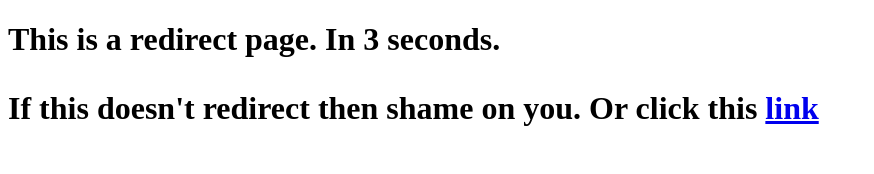
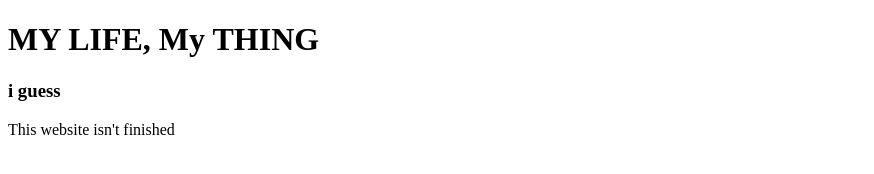
Before and after one commit to JMO3279/Laos-is-Thai, a plain HTML site: page index.html in a window 1280 px wide. Shown: the whole page, without its empty margins (0-874 px from the left). Drawn offline with Linux system fonts and the light colour scheme.

Commit message:
Update index.html

```diff
--- a/index.html
+++ b/index.html
@@ -1,14 +1,11 @@
 <!DOCTYPE html>
   <html>
     <head>
-  		<title>Redirect</title>
-  			<meta charset="UTF-8" />
-  			<meta http-equiv="refresh" content="3; URL=https://iplogger.com/imagejeste" />
+  		<title>My Website</title>
   	</head>
   	<body>
-  		<h1>This is a redirect page. In 3 seconds.</h>
-      <p>If this doesn't redirect then shame on you.
-        Or click this <a href=https://imgur.com/a/j9LtdIL>link</a>
-      </p>
+      <h1>MY LIFE, My THING</h1>
+      <h3>i guess</h3>
+      <p>This website isn't finished</p>
   	</body>
   </html>
```
